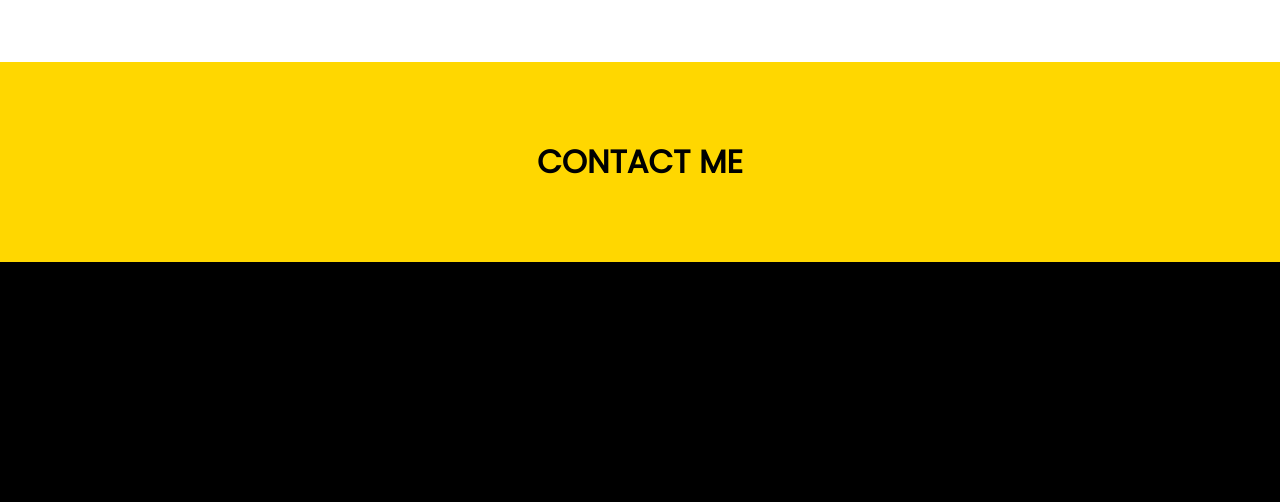
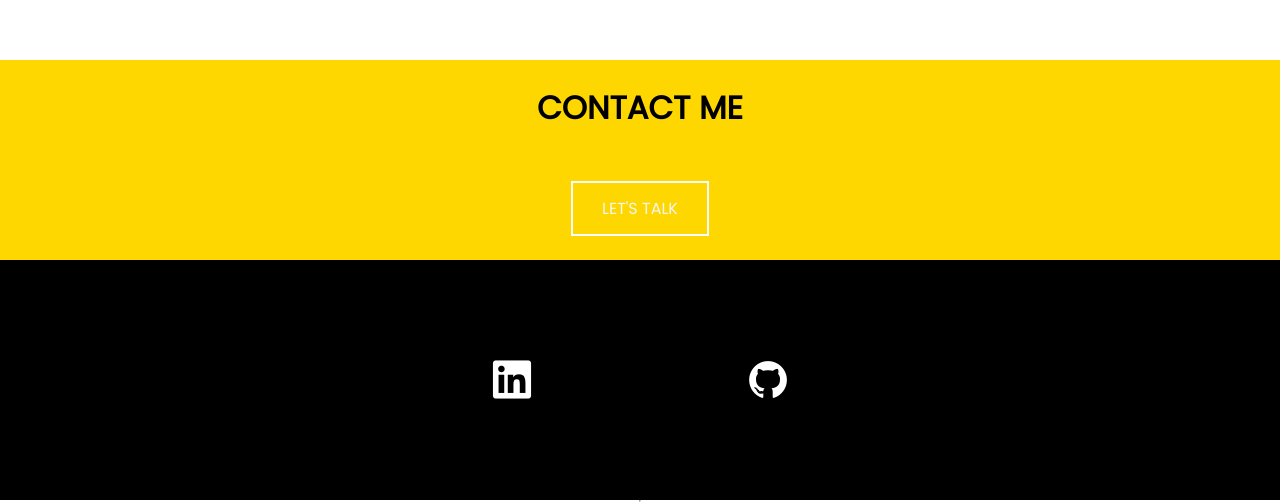
Before and after one commit to ramather/PortfolioWebsite, a React (Create React App) app: page / in a window 1280 px wide. Shown: the part 1898-2400 px from the top of the page. Built offline with nearby package versions, Linux system fonts and the light colour scheme.

Commit message:
foot fun

```diff
--- a/src/components/footer/Footer.jsx
+++ b/src/components/footer/Footer.jsx
@@ -1,15 +1,21 @@
-import './footer.scss'
+import "./footer.scss";
 
 const Footer = () => {
-    return (
-        <div className='footer'>
-            <div className='contact'>
-                <h1>CONTACT ME</h1>
-            </div>
-            <div className='links'></div>
+  return (
+    <div className="footer">
+      <div className="contact">
+        <h1>CONTACT ME</h1>
+        <button>Let's talk</button>
+      </div>
+      <div className="links">
+        <div className="technologies">
+          <i id="icon" class="devicon-linkedin-plain"></i>
+          <i id="icon" class="devicon-github-original"></i>
+        </div>
+      </div>
+      <hr></hr>
+    </div>
+  );
+};
 
-        </div>
-    )
-}
-
-export default Footer
+export default Footer;
--- a/src/components/footer/footer.scss
+++ b/src/components/footer/footer.scss
@@ -6,22 +6,77 @@
     align-items: center;
     justify-content: flex-end;
     flex-direction: column;
-    z-index: 9999;
+
 
     .contact{
         background-color: gold!important;
         height: 25%;
         width: 100%;
         display: flex;
-        justify-content: center;
+        justify-content: space-around;
         align-items: center;
         flex-direction: column;
+
         // clip-path: polygon(0 39%, 100% 0, 100% 100%, 0% 100%);
+        button {
+            padding: 0.8em 1.8em;
+            border: 2px solid white;
+            position: relative;
+            overflow: hidden;
+            background-color: transparent;
+            text-align: center;
+            text-transform: uppercase;
+            font-size: 16px;
+            transition: .3s;
+            font-family: inherit;
+            color: whitesmoke;
+           }
+
+           button::before {
+            content: '';
+            width: 0;
+            height: 300%;
+            position: absolute;
+            top: 50%;
+            left: 50%;
+            transform: translate(-50%, -50%) rotate(45deg);
+            background: white;
+            transition: .5s ease;
+            display: block;
+            z-index: -1;
+           }
+
+           button:hover::before {
+            width: 105%;
+           }
+
+           button:hover {
+            color: #111;
+           }
     }
 
     .links{
         background-color: black;
         height: 30%;
         width: 100%;
+        display: flex;
+        justify-content: center;
+        align-items: center;
+
+        .technologies {
+            display: flex;
+            align-items: center;
+            justify-content: space-around;
+            border-radius: 10px;
+            padding: 4px;
+            width: 40%;
+
+
+
+            font-size: 40px;
+            #icon{
+                color: white;
+            }
+          }
     }
 }
--- a/src/components/works/cards/cards.jsx
+++ b/src/components/works/cards/cards.jsx
@@ -51,9 +51,8 @@ export default function Cards() {
             <div className="right">
               <img src={card.img} />
               <div className="buttons">
-                   <button className="bn5"> Git Repo </button >
-                  <button className="bn5"> Link to Site </button >
-
+                <button className="bn5"> Git Repo </button>
+                <button className="bn5"> Link to Site </button>
               </div>
             </div>
           </motion.li>
```
